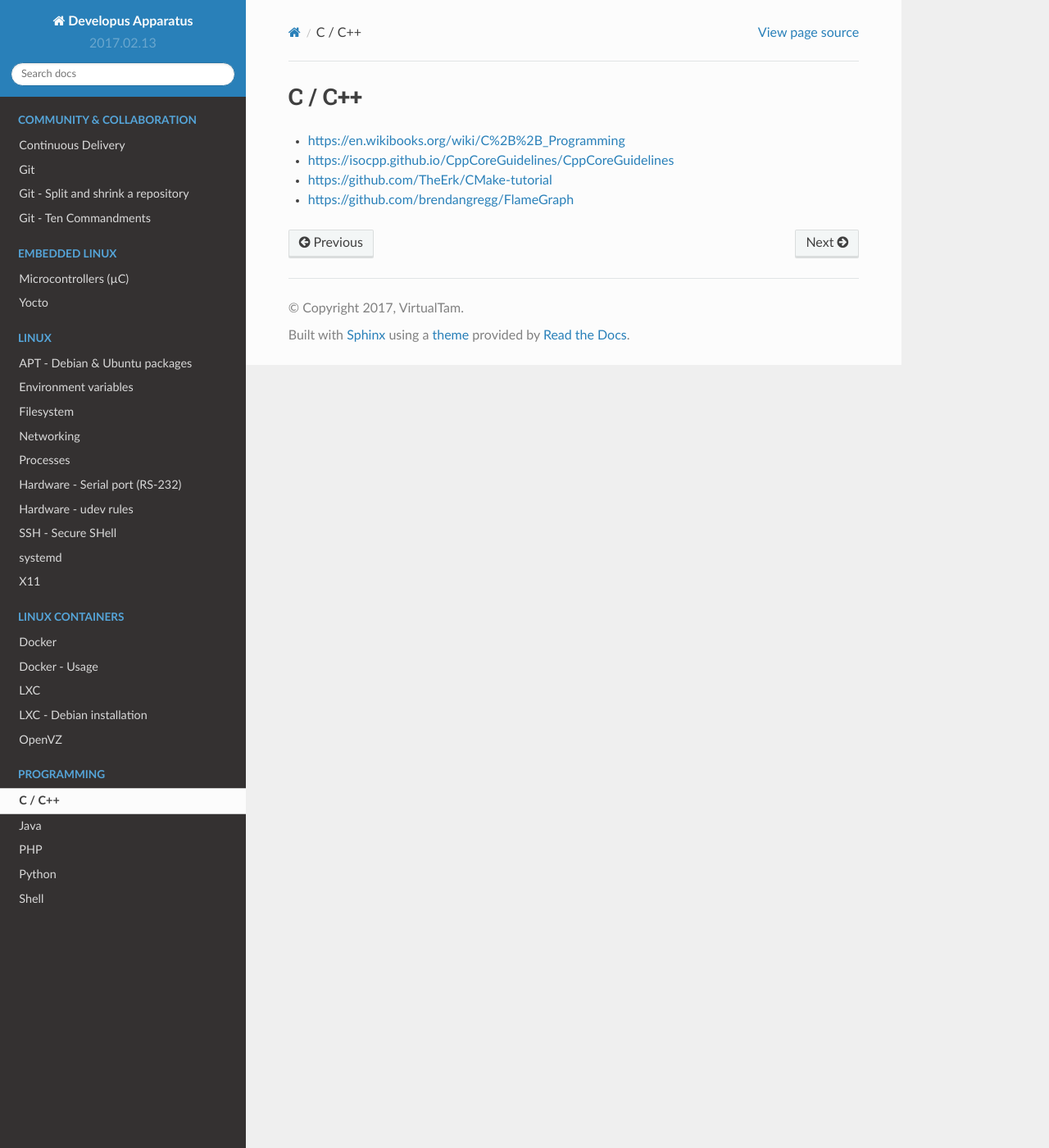
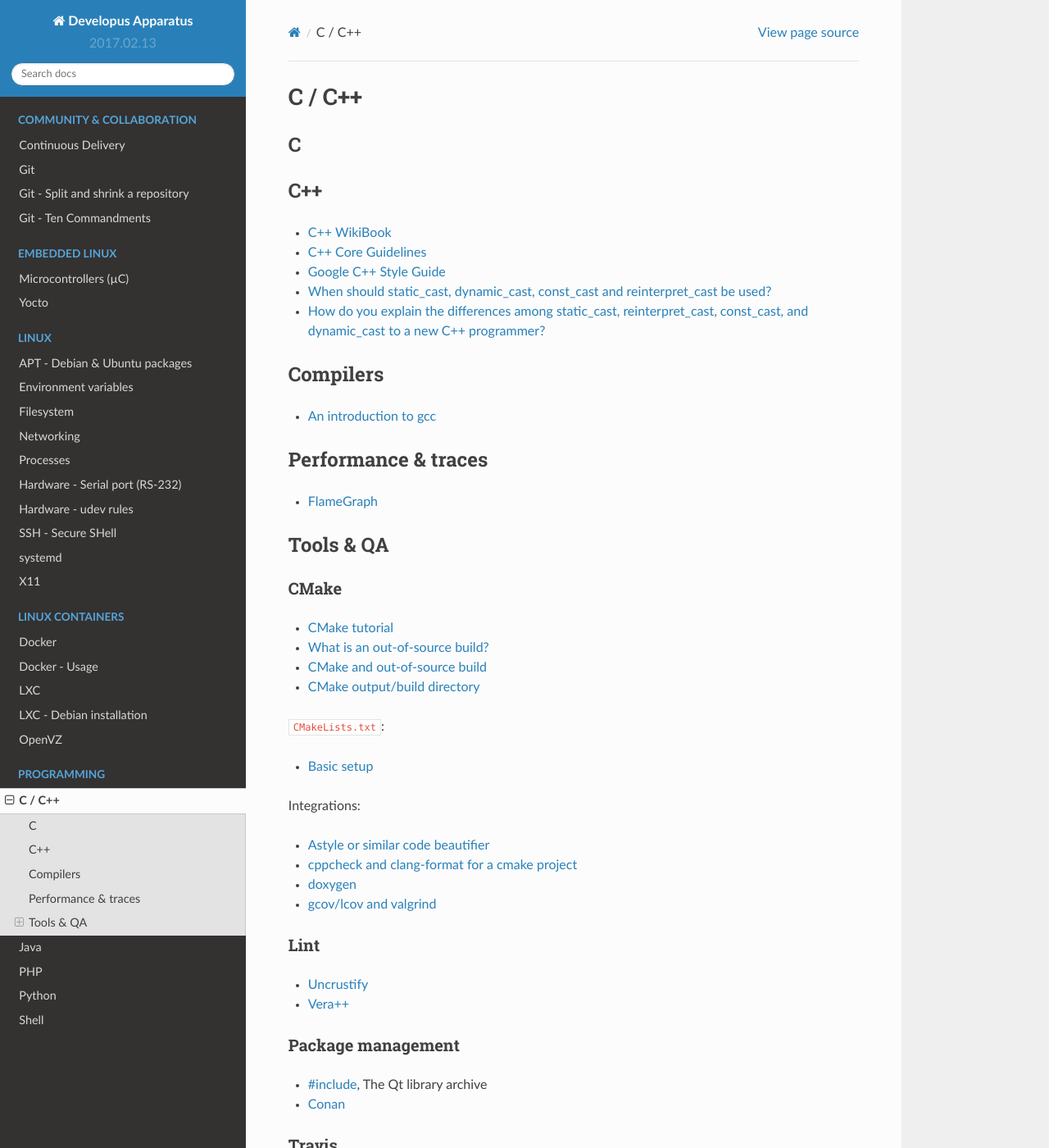
Before and after one commit to virtualtam/developus-apparatus, a Sphinx documentation site: the page built from docs/programming/c_cpp.rst, in a window 1280 px wide and 1400 px high. Shown: the whole window at 82% size. Built offline with Sphinx 7.4.7 and the Read the Docs theme 2.0.0, drawn with Linux system fonts in a browser that asks for light colours; some of the changed text lies outside the part shown.

Commit message:
programming: add c/c++/cmake resources
Signed-off-by: VirtualTam <virtualtam@flibidi.net>

```diff
--- a/docs/programming/c_cpp.rst
+++ b/docs/programming/c_cpp.rst
@@ -1,7 +1,69 @@
 C / C++
 =======
 
-* https://en.wikibooks.org/wiki/C%2B%2B_Programming
-* https://isocpp.github.io/CppCoreGuidelines/CppCoreGuidelines
-* https://github.com/TheErk/CMake-tutorial
-* https://github.com/brendangregg/FlameGraph
+C
+-
+
+C++
+---
+
+* `C++ WikiBook <https://en.wikibooks.org/wiki/C%2B%2B_Programming>`_
+* `C++ Core Guidelines <https://isocpp.github.io/CppCoreGuidelines/CppCoreGuidelines>`_
+* `Google C++ Style Guide <https://google.github.io/styleguide/cppguide.html>`_
+* `When should static_cast, dynamic_cast, const_cast and reinterpret_cast be used?
+  <https://stackoverflow.com/questions/332030/when-should-static-cast-dynamic-cast-const-cast-and-reinterpret-cast-be-used>`_
+* `How do you explain the differences among static_cast, reinterpret_cast, const_cast, and dynamic_cast to a new C++ programmer?
+  <https://www.quora.com/How-do-you-explain-the-differences-among-static_cast-reinterpret_cast-const_cast-and-dynamic_cast-to-a-new-C++-programmer>`_
+
+Compilers
+---------
+
+* `An introduction to gcc <http://www.network-theory.co.uk/docs/gccintro/>`_
+
+
+Performance & traces
+--------------------
+
+* `FlameGraph <https://github.com/brendangregg/FlameGraph>`_
+
+Tools & QA
+----------
+
+CMake
+~~~~~
+
+* `CMake tutorial <https://github.com/TheErk/CMake-tutorial>`_
+* `What is an out-of-source build? <https://cmake.org/Wiki/CMake_FAQ#What_is_an_.22out-of-source.22_build.3F>`_
+* `CMake and out-of-source build <http://cprieto.com/posts/2016/10/cmake-out-of-source-build.html>`_
+* `CMake output/build directory
+  <https://stackoverflow.com/questions/18826789/cmake-output-build-directory#24435795>`_
+
+``CMakeLists.txt``:
+
+* `Basic setup
+  <https://stackoverflow.com/questions/8304190/cmake-with-include-and-source-paths-basic-setup>`_
+
+Integrations:
+
+* `Astyle or similar code beautifier <https://cmake.org/pipermail/cmake/2014-January/056892.html>`_
+* `cppcheck and clang-format for a cmake project
+  <https://arcanis.me/en/2015/10/17/cppcheck-and-clang-format/>`_
+* `doxygen <https://tty1.net/blog/2014/cmake-doxygen_en.html>`_
+* `gcov/lcov and valgrind <https://cmake.org/pipermail/cmake/2010-November/040566.html>`_
+
+Lint
+~~~~
+
+* `Uncrustify <http://uncrustify.sourceforge.net/>`_
+* `Vera++ <https://bitbucket.org/verateam/vera/wiki/Home>`_
+
+Package management
+~~~~~~~~~~~~~~~~~~
+
+* `#include <https://inqlude.org/>`_, The Qt library archive
+* `Conan <https://www.conan.io/>`_
+
+Travis
+~~~~~~
+
+* `Travis CI and Modern C++ <https://genbattle.bitbucket.io/blog/2016/01/17/c++-travis-ci/>`_
```
